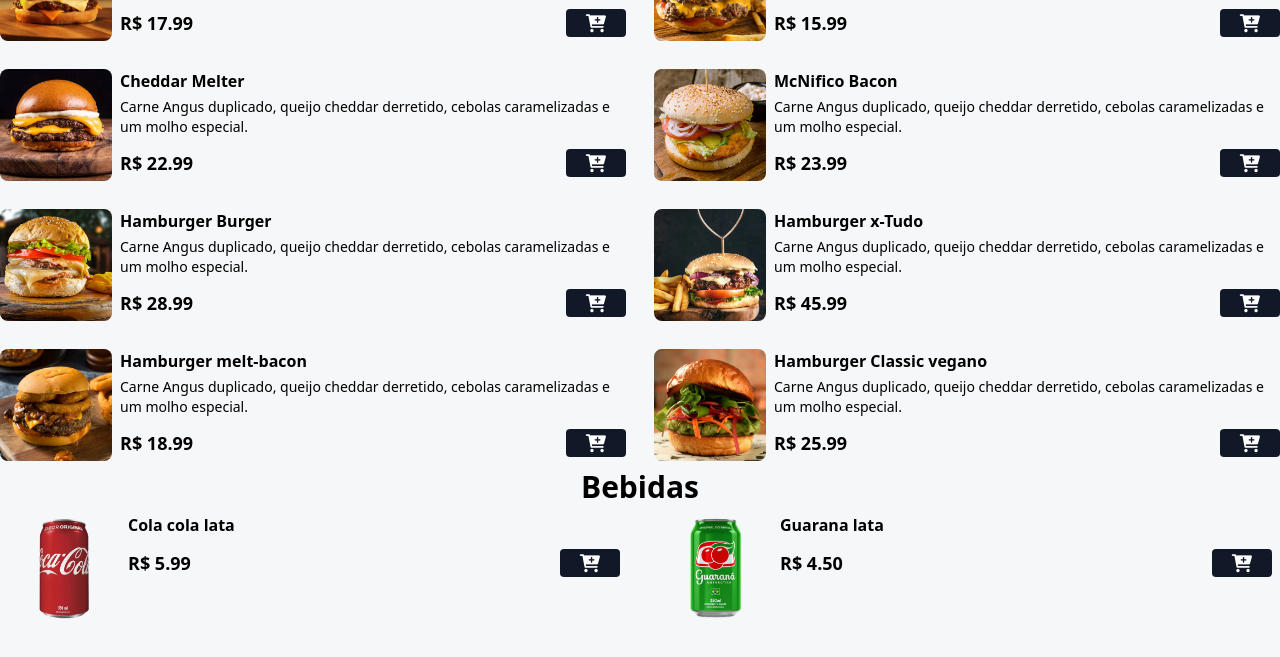
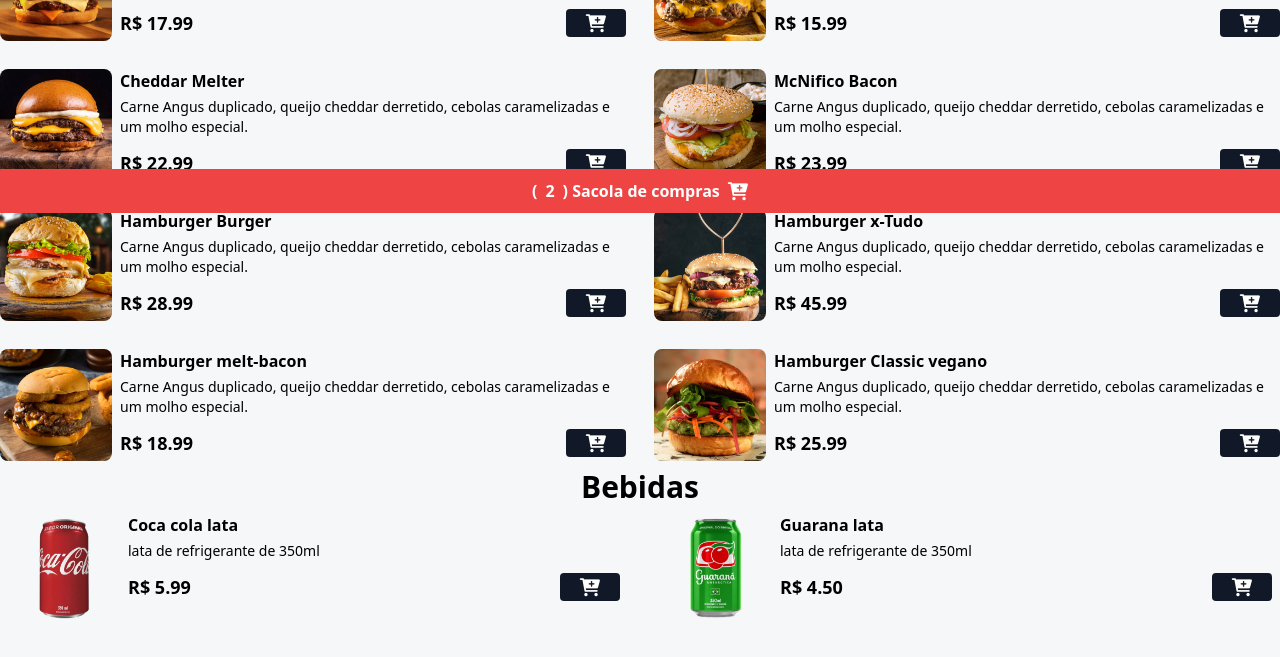
Before and after one commit to Yonara-ferreira/OnlineMenu, a website: page index.html in a window 1280 px wide. Shown: the part 587-1244 px from the top of the page. Drawn offline with Linux system fonts and the light colour scheme.

Commit message:
Feat: Footer complete

```diff
--- a/index.html
+++ b/index.html
@@ -221,16 +221,17 @@ crossorigin="anonymous" referrerpolicy="no-referrer" />
             <div class="flex gap-2 w-full">
                 <img
                 src="./assets/refri-1.png"
-                alt="Cola cola lata"
+                alt="Coca cola lata"
                 class="w-28 h-28 rounded-lg hover:scale-110 hover:-rotate-2 duration-300"
                 />
                 <div class="w-full">
-                    <p class="font-bold">Cola cola lata</p>
+                    <p class="font-bold">Coca cola lata</p>
+                    <p class="text-sm font-light mt-1">lata de refrigerante de 350ml </p>
 
                         <div class="flex items-center gap-2 justify-between mt-3">
                             <p class="font-bold text-lg">R$ 5.99</p>
                             <button class="bg-gray-900 px-5 rounded add-to-cart-btn"
-                                    data-name="Cola cola lata"
+                                    data-name="Coca cola lata"
                                     data-price="5.99"
                                 >
                                 <i class="fa fa-cart-plus  text-lg text-white"></i>
@@ -246,6 +247,7 @@ crossorigin="anonymous" referrerpolicy="no-referrer" />
                 />
                 <div class="w-full">
                     <p class="font-bold">Guarana lata</p>
+                    <p class="text-sm font-light mt-1">lata de refrigerante de 350ml </p>
 
                         <div class="flex items-center gap-2 justify-between mt-3">
                             <p class="font-bold text-lg">R$ 4.50</p>
@@ -261,7 +263,13 @@ crossorigin="anonymous" referrerpolicy="no-referrer" />
 
         </div>
             <!-- GRID BEBIDAS FIM -->
-
     </div>
+    <footer class="w-full bg-red-500 py-2 fixed bottom-0 z-40 flex items-center justify-center">
+        <button class="flex items-center gap-2 text-white font-bold" id="cart-btn">
+           (<span id="cart-count">2</span>)
+           Sacola de compras
+           <i class="fa fa-cart-plus text-lg text-white"></i>
+        </button>
+    </footer>
 </body>
 </html>
```
Also changed, not shown: styles/output.css.
